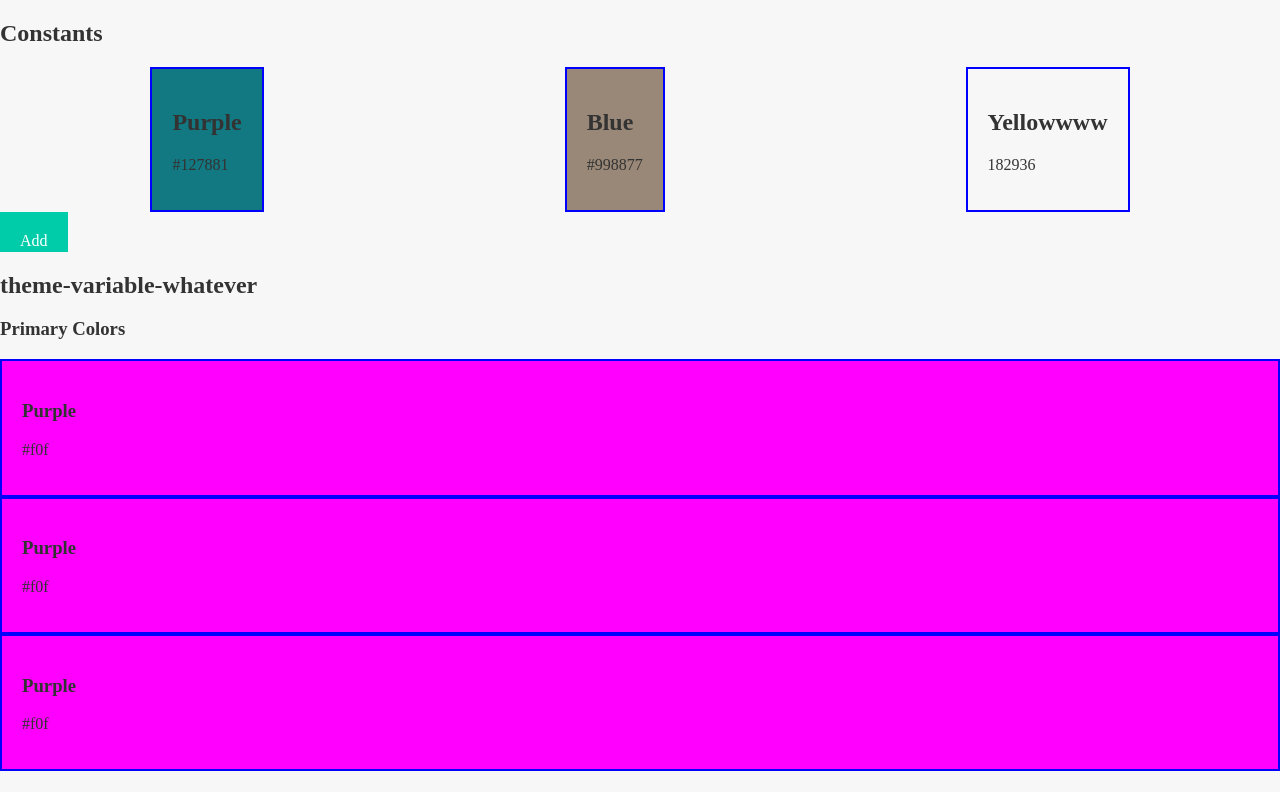
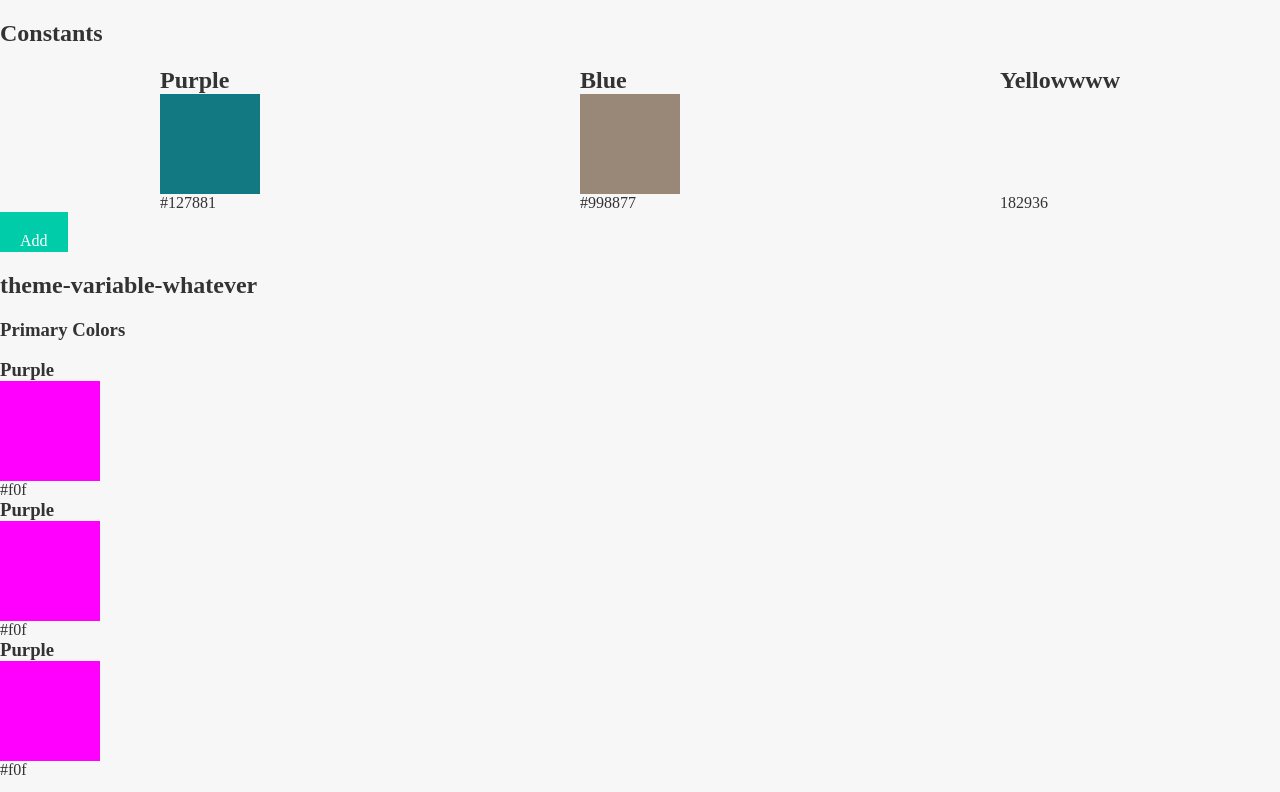
Before and after one commit to unumux/tg-site, a React (Create React App) app: page / in a window 1280 px wide. Shown: the top 792 px of the page. Built offline with nearby package versions, Linux system fonts and the light colour scheme.

Commit message:
Updates swatch styles

```diff
--- a/src/components/Swatch.js
+++ b/src/components/Swatch.js
@@ -2,18 +2,27 @@ import React from 'react';
 import styled from 'styled-components';
 
 const StyledSwatch = styled.div`
-    background-color: ${props => props.hex};
-    border: 2px solid blue;
-    padding: 2rem;
+
 `;
 
-const Heading = styled.h1``;
+const Heading = styled.h1`
+    margin: 0;
+`;
 
-const Description = styled.p``;
+const Box = styled.div`
+    background-color: ${props => props.hex};
+    height: 10rem;
+    width: 10rem;
+`;
+
+const Description = styled.p`
+    margin: 0;
+`;
 
 export const Swatch = props =>
-    <StyledSwatch hex={props.hex}>
+    <StyledSwatch>
         <Heading>{props.name}</Heading>
+        <Box hex={props.hex}></Box>
         <Description>{props.hex}</Description>
     </StyledSwatch>
 
```
